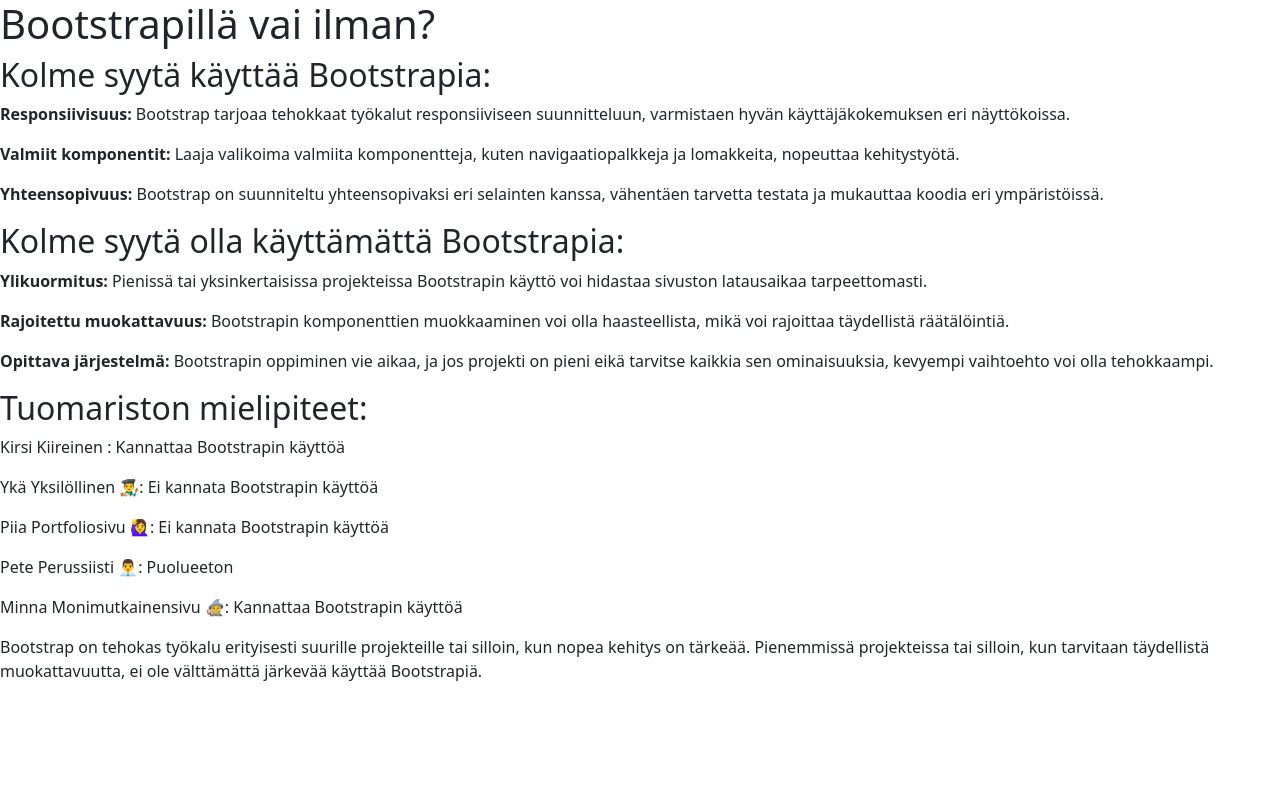
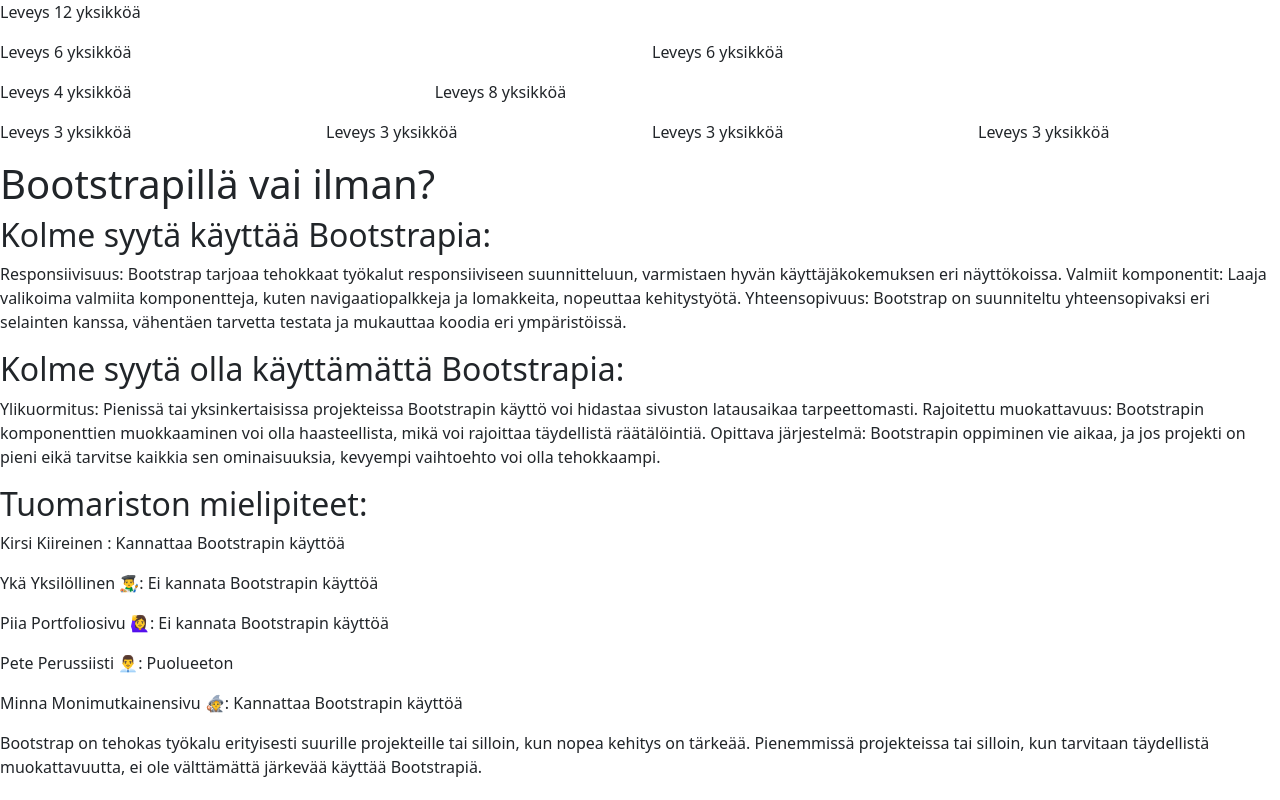
Before and after one commit to susannavartiainen/bootstrap, a plain HTML site: page index.html in a window 1280 px wide. Drawn offline with nearby package versions, Linux system fonts and the light colour scheme.

Commit message:
Update index.html

```diff
--- a/index.html
+++ b/index.html
@@ -1,5 +1,6 @@
 <!DOCTYPE html>
 <html lang="en">
+<html>
 
 	<head>
 		<meta charset="utf-8">
@@ -9,63 +10,95 @@
 		<title>index.html</title>
 	</head>
 
+
 	<body>
 
-    <header>
+		<div class="row">
+			<div class="col-md-12">
+				<p>Leveys 12 yksikköä</p>
+			</div>
+		</div>
+
+		<div class="row">
+			<div class="col-md-6">
+				<p>Leveys 6 yksikköä</p>
+			</div>
+			<div class="col-md-6">
+				<p>Leveys 6 yksikköä</p>
+			</div>
+		</div>
+
+		<div class="row">
+			<div class="col-md-4">
+				<p>Leveys 4 yksikköä</p>
+			</div>
+			<div class="col-md-8">
+				<p>Leveys 8 yksikköä</p>
+			</div>
+		</div>
+
+		<div class="row">
+			<div class="col-md-3">
+				<p>Leveys 3 yksikköä</p>
+			</div>
+			<div class="col-md-3">
+				<p>Leveys 3 yksikköä</p>
+			</div>
+			<div class="col-md-3">
+				<p>Leveys 3 yksikköä</p>
+			</div>
+			<div class="col-md-3">
+				<p>Leveys 3 yksikköä</p>
+			</div>
+		</div>
+
+
+
+
+
+
+
+
 	<h1>Bootstrapillä vai ilman?</h1>
-    </header>
 
-    <section id="reasons-to-use-bootstrap">
   	<h2>Kolme syytä käyttää Bootstrapia:</h2>
 <p>
-            <strong>Responsiivisuus:</strong>
+Responsiivisuus:
 Bootstrap tarjoaa tehokkaat työkalut responsiiviseen suunnitteluun, varmistaen hyvän käyttäjäkokemuksen eri näyttökoissa.
-        </p>
-        <p>
-            <strong>Valmiit komponentit:</strong>
+
+Valmiit komponentit:
 Laaja valikoima valmiita komponentteja, kuten navigaatiopalkkeja ja lomakkeita, nopeuttaa kehitystyötä.
-        </p>
-        <p>
-            <strong>Yhteensopivuus:</strong>
+
+Yhteensopivuus:
 Bootstrap on suunniteltu yhteensopivaksi eri selainten kanssa, vähentäen tarvetta testata ja mukauttaa koodia eri ympäristöissä.
 </p>
-    </section>
 
-    <section id="reasons-not-to-use-bootstrap">
 <h2>Kolme syytä olla käyttämättä Bootstrapia:</h2>
+
 <p>
-            <strong>Ylikuormitus:</strong>
+Ylikuormitus:
 Pienissä tai yksinkertaisissa projekteissa Bootstrapin käyttö voi hidastaa sivuston latausaikaa tarpeettomasti.
-        </p>
-        <p>
-            <strong>Rajoitettu muokattavuus:</strong>
+
+Rajoitettu muokattavuus:
 Bootstrapin komponenttien muokkaaminen voi olla haasteellista, mikä voi rajoittaa täydellistä räätälöintiä.
-        </p>
-        <p>
-            <strong>Opittava järjestelmä:</strong>
+
+Opittava järjestelmä:
 Bootstrapin oppiminen vie aikaa, ja jos projekti on pieni eikä tarvitse kaikkia sen ominaisuuksia, kevyempi vaihtoehto voi olla tehokkaampi.
 </p>
-    </section>
 
-    <section id="judges-opinions">
+
 <h2>Tuomariston mielipiteet:</h2>
+
 <p>Kirsi Kiireinen : Kannattaa Bootstrapin käyttöä</p>
 <p>Ykä Yksilöllinen 👨‍🎨: Ei kannata Bootstrapin käyttöä</p>
 <p>Piia Portfoliosivu 🙋‍♀️: Ei kannata Bootstrapin käyttöä</p>
 <p>Pete Perussiisti 👨‍💼: Puolueeton</p>
 <p>Minna Monimutkainensivu 🧙‍: Kannattaa Bootstrapin käyttöä</p>
-    </section>
 
-    <section id="final-thoughts">
 <p>
 Bootstrap on tehokas työkalu erityisesti suurille projekteille tai silloin, kun nopea kehitys on tärkeää. Pienemmissä projekteissa tai silloin, kun tarvitaan täydellistä muokattavuutta, ei ole välttämättä järkevää käyttää Bootstrapiä.
 </p>
-    </section>
-
-    <footer>
  <script src="https://cdn.jsdelivr.net/npm/bootstrap@5.3.2/dist/js/bootstrap.bundle.min.js" integrity="sha384-C6RzsynM9kWDrMNeT87bh95OGNyZPhcTNXj1NW7RuBCsyN/o0jlpcV8Qyq46cDfL" crossorigin="anonymous"></script>
-    </footer>
-
 	</body>
 
 </html>
```
Lines whose indentation alone changed are shown as unchanged.
